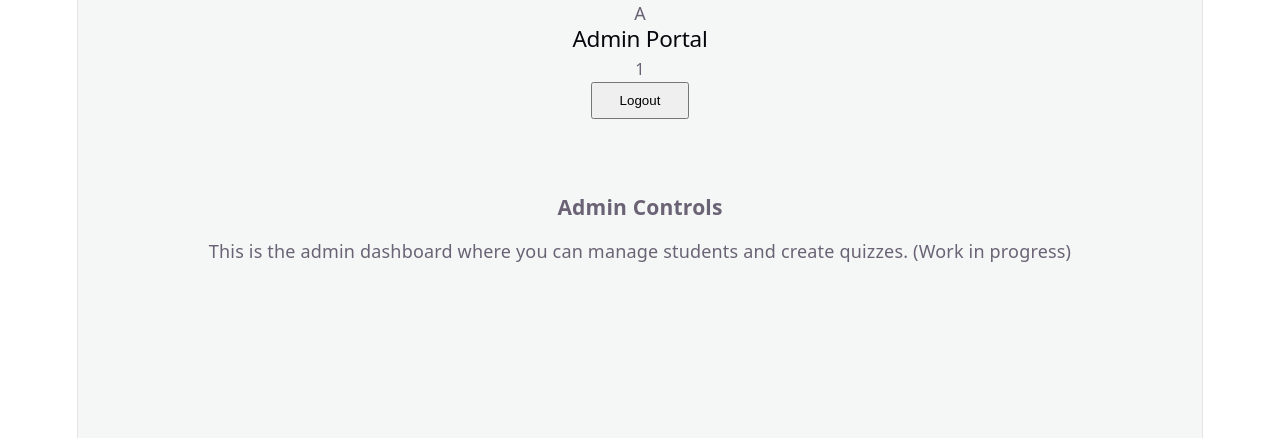
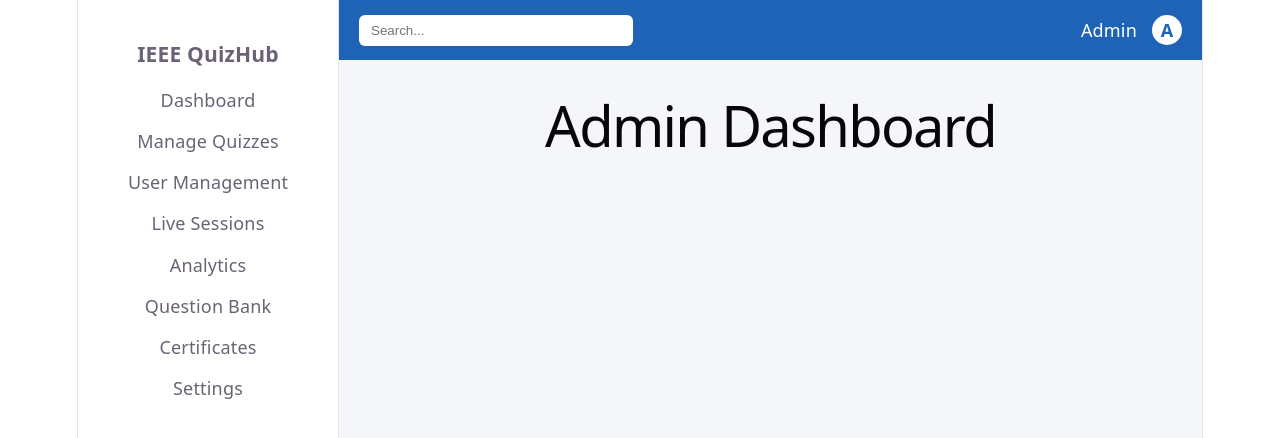
Before and after one commit to Omfalcon/ieee_quiz, a React app in the folder frontend/: page /admin/dashboard in a window 1280 px wide. Shown: the top 438 px of the page. Built offline with nearby package versions, Linux system fonts and the light colour scheme; sample sign-in values are in the browser's storage; the HTML template or start-up script is replaced by a standard one.

Commit message:
Chnages made - sidebar, navbar, and admin layout

```diff
--- /dev/null
+++ b/frontend/src/components/admin/AdminLayout.jsx
@@ -0,0 +1,29 @@
+import React from "react";
+import Sidebar from "./Sidebar";
+import Navbar from "./Navbar";
+
+const AdminLayout = ({ children }) => {
+  return (
+    <div style={{ display: "flex", height: "100vh" }}>
+
+      {/* Sidebar */}
+      <Sidebar />
+
+      {/* Main Section */}
+      <div style={{ flex: 1, display: "flex", flexDirection: "column" }}>
+
+        {/* Navbar */}
+        <Navbar />
+
+        {/* Content */}
+        <div style={{ padding: "20px", background: "#f5f6fa", flex: 1 }}>
+          {children}
+        </div>
+
+      </div>
+
+    </div>
+  );
+};
+
+export default AdminLayout;
--- /dev/null
+++ b/frontend/src/components/admin/Navbar.jsx
@@ -0,0 +1,52 @@
+import React from "react";
+
+const Navbar = () => {
+  return (
+    <div
+      style={{
+        height: "60px",
+        background: "#1e63b5",
+        display: "flex",
+        alignItems: "center",
+        justifyContent: "space-between",
+        padding: "0 20px",
+        color: "white",
+      }}
+    >
+      {/* Left side (Search) */}
+      <input
+        type="text"
+        placeholder="Search..."
+        style={{
+          padding: "8px 12px",
+          borderRadius: "6px",
+          border: "none",
+          outline: "none",
+          width: "250px",
+        }}
+      />
+
+      {/* Right side */}
+      <div style={{ display: "flex", alignItems: "center", gap: "15px" }}>
+        <span>Admin</span>
+        <div
+          style={{
+            width: "30px",
+            height: "30px",
+            borderRadius: "50%",
+            background: "white",
+            color: "#1e63b5",
+            display: "flex",
+            alignItems: "center",
+            justifyContent: "center",
+            fontWeight: "bold",
+          }}
+        >
+          A
+        </div>
+      </div>
+    </div>
+  );
+};
+
+export default Navbar;
--- /dev/null
+++ b/frontend/src/components/admin/Sidebar.jsx
@@ -0,0 +1,30 @@
+import React from "react";
+
+const Sidebar = () => {
+  return (
+    <div
+      style={{
+        width: "220px",
+        background: "#ffffff",
+        height: "100vh",
+        borderRight: "1px solid #e5e7eb",
+        padding: "20px",
+      }}
+    >
+      <h3 style={{ marginBottom: "20px" }}>IEEE QuizHub</h3>
+
+      <div style={{ display: "flex", flexDirection: "column", gap: "15px" }}>
+        <span>Dashboard</span>
+        <span>Manage Quizzes</span>
+        <span>User Management</span>
+        <span>Live Sessions</span>
+        <span>Analytics</span>
+        <span>Question Bank</span>
+        <span>Certificates</span>
+        <span>Settings</span>
+      </div>
+    </div>
+  );
+};
+
+export default Sidebar;
--- a/frontend/src/pages/AdminDashboard.jsx
+++ b/frontend/src/pages/AdminDashboard.jsx
@@ -1,32 +1,12 @@
-import React, { useContext } from 'react';
-import { AuthContext } from '../context/AuthContext';
+import React from "react";
+import AdminLayout from "../components/admin/AdminLayout";
 
 const AdminDashboard = () => {
-    const { user, logout } = useContext(AuthContext);
-
-    return (
-        <div style={{ backgroundColor: '#f4f7f6', minHeight: '100vh' }}>
-            <div className="dashboard-container">
-                <header className="dashboard-header" style={{ borderLeft: '4px solid var(--error)' }}>
-                    <div className="user-profile">
-                        <div className="avatar" style={{ backgroundColor: 'var(--error)' }}>A</div>
-                        <div>
-                            <h2 style={{ fontSize: '1.25rem', marginBottom: '0.2rem' }}>Admin Portal</h2>
-                            <p style={{ color: 'var(--text-muted)', fontSize: '0.9rem' }}>{user?.sub}</p>
-                        </div>
-                    </div>
-                    <button className="btn btn-outline" style={{width: 'auto', padding: '0.5rem 1.5rem'}} onClick={logout}>
-                        Logout
-                    </button>
-                </header>
-
-                <div className="auth-card" style={{ maxWidth: '100%', padding: '3rem 2rem' }}>
-                    <h3 style={{ marginBottom: '1rem' }}>Admin Controls</h3>
-                    <p style={{ color: 'var(--text-muted)' }}>This is the admin dashboard where you can manage students and create quizzes. (Work in progress)</p>
-                </div>
-            </div>
-        </div>
-    );
+  return (
+    <AdminLayout>
+      <h1>Admin Dashboard</h1>
+    </AdminLayout>
+  );
 };
 
 export default AdminDashboard;
```
Also changed, not shown: frontend/src/components/admin/ActivityLog.jsx (added), frontend/src/components/admin/LiveSessions.jsx (added), frontend/src/components/admin/QuizTable.jsx (added), frontend/src/components/admin/StatsCard.jsx (added), 1 other file (tests, documents, lock files or other folders).
